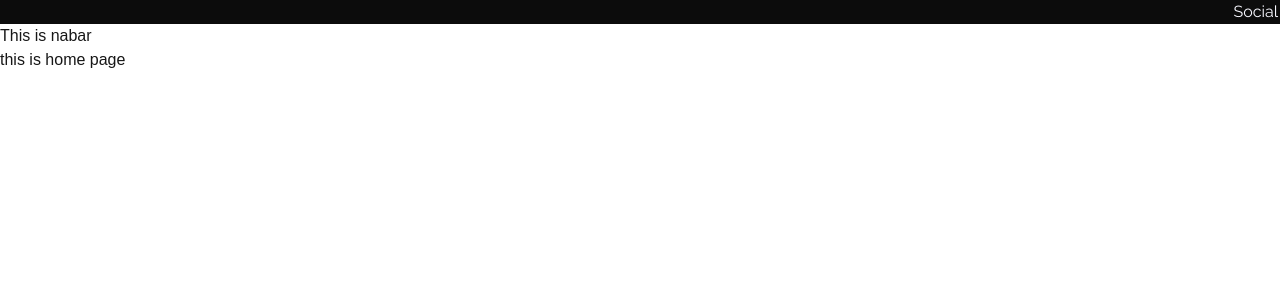
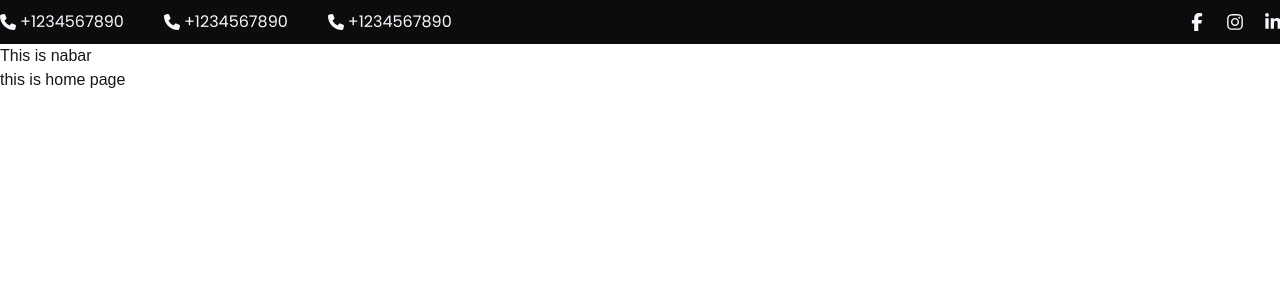
Before and after one commit to Newajdev/sum_dim_sum, a Next.js app: page / in a window 1280 px wide. Shown: the top 300 px of the page. Built offline with nearby package versions, Linux system fonts and the light colour scheme.

Commit message:
contact bar design and factionality Completed without responsiveness

```diff
--- a/src/app/layout.js
+++ b/src/app/layout.js
@@ -1,4 +1,4 @@
-import { Cinzel_Decorative, Raleway } from "next/font/google";
+import { Cinzel_Decorative, Raleway, Poppins } from "next/font/google";
 import "./globals.css";
 import Navbar from "@/compnents/Shared/Navbar";
 import ContactInfobar from "@/compnents/Shared/ContactInfobar";
@@ -8,6 +8,10 @@ export const cinzel = Cinzel_Decorative({
   weight: ["700"]
 })
 export const raleway = Raleway({
+  subsets: ["latin"],
+  weight: ["400","500","600","700"]
+})
+export const poppins = Poppins({
   subsets: ["latin"],
   weight: ["400","500","600","700"]
 })
--- a/src/compnents/Shared/ContactInfobar.jsx
+++ b/src/compnents/Shared/ContactInfobar.jsx
@@ -1,19 +1,29 @@
 import React from 'react';
 import Container from '../Container';
-import {raleway } from '@/app/layout';
+import {poppins } from '@/app/layout';
+import { FaFacebookF, FaInstagram, FaLinkedinIn, FaPhone, FaXTwitter } from "react-icons/fa6";
+import Link from 'next/link';
 
 const ContactInfobar = () => {
     return (
-            <div className={`${raleway.className} bg-[#0C0C0C] text-[#F8F8FF]`}>
+            <div className={`${poppins.className} bg-[#0C0C0C] text-[#F8F8FF] py-2.5`}>
                 <Container>
-                    <div className='flex justify-between'>
+                    <div className='flex justify-between items-center'>
                         {/* Contact info */}
-                        <div>
-
+                        <div className='flex gap-x-10'>
+                            <p className='flex items-center gap-x-1'><FaPhone /> +1234567890</p>
+                            <p className='flex items-center gap-x-1'><FaPhone /> +1234567890</p>
+                            <p className='flex items-center gap-x-1'><FaPhone /> +1234567890</p>
                         </div>
 
                         {/* Social Links */}
-                        <div> Social Links</div>
+                        <div className='flex gap-x-5 text-lg'>
+                            <a href="https://www.facebook.com" target='_blank' ><FaFacebookF /></a>
+                            <a href="https://www.instagram.com" target='_blank' ><FaInstagram /></a>
+                            <a href="https://www.linkedin.com" target='_blank' ><FaLinkedinIn /></a>
+                            <a href="https://www.x.com" target='_blank' ><FaXTwitter /></a>
+
+                        </div>
                     </div>
                 </Container>
             </div>
```
Also changed, not shown: package.json (+4 -3 lines), 1 other file (tests, documents, lock files or other folders).
